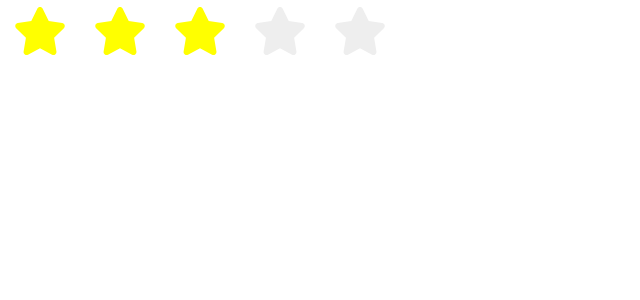
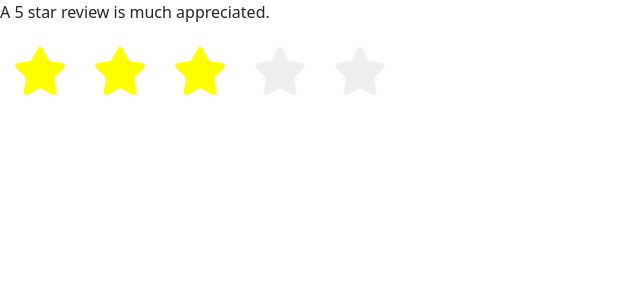
Before and after one commit to iamdtang/itp404-2023-reusable-components, a React (Create React App) app: page / in a window 1280 px wide. Shown: the top 300 px of the page, without its empty margins (0-640 px from the left). Built offline with nearby package versions, Linux system fonts and the light colour scheme.

Commit message:
4. Render a description with children

```diff
--- a/src/App.js
+++ b/src/App.js
@@ -24,7 +24,9 @@ function App() {
             />
           );
         }}
-      />
+      >
+        <p>A 5 star review is much appreciated.</p>
+      </StarRating>
     </div>
   );
 }
--- a/src/StarRating.jsx
+++ b/src/StarRating.jsx
@@ -18,5 +18,10 @@ export default function StarRating(props) {
     );
   }
 
-  return <>{stars}</>;
+  return (
+    <>
+      {props.children}
+      {stars}
+    </>
+  );
 }
```
